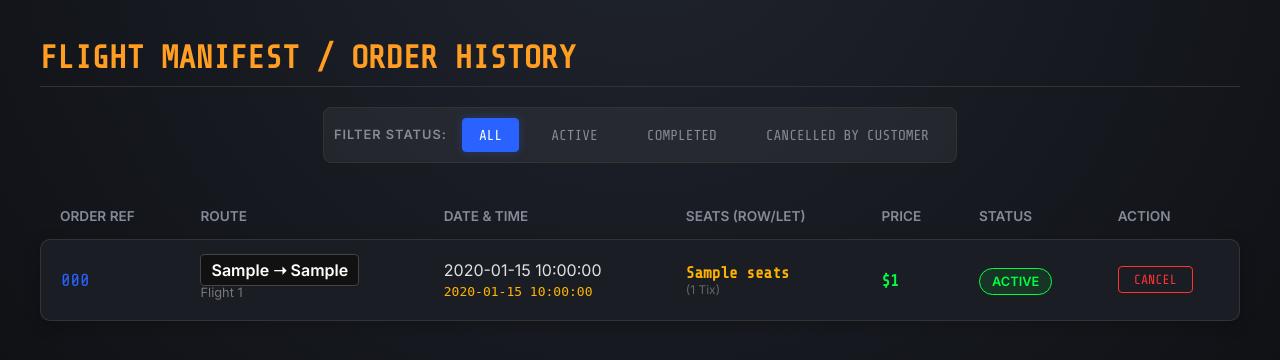
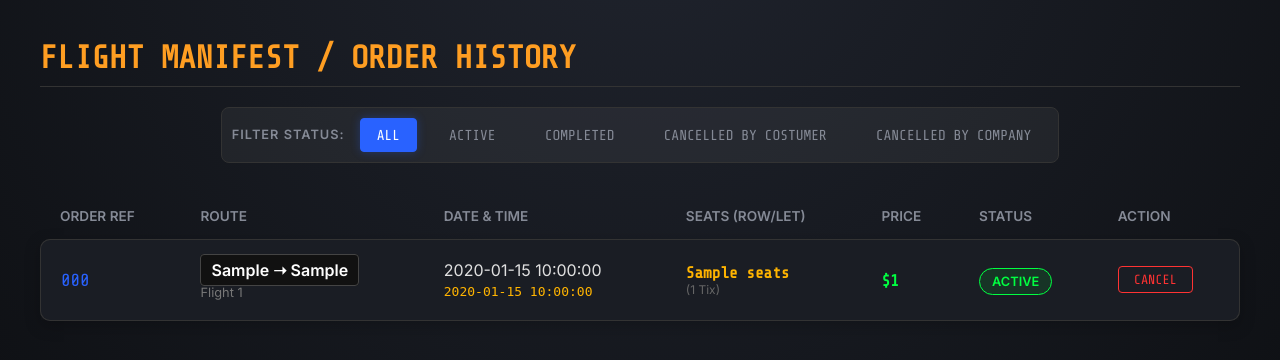
Before and after one commit to maorshavit-boop/InformationSystems, a Flask app: template templates/mytrips.html in a window 1280 px wide. Shown: the part 131-491 px from the top of the page. Run offline with Flask 3, Linux system fonts and the light colour scheme; a user stored in the database is signed in; tables that the repository leaves empty or names only in its code hold one stand-in row (values such as "Sample post"); the template is opened without the code that fills it: most values are stand-ins (such as "Sample title", 1, 10 or a date in 2020); data that the repository does not hold is empty.

Commit message:
Updated summary_order and my trips with missing features (birth_date and cancelled by company)

```diff
--- a/templates/mytrips.html
+++ b/templates/mytrips.html
@@ -43,7 +43,8 @@
             <a href="{{ url_for('my_trips', status='All') }}" class="filter-btn {{ 'active' if current_filter == 'All' else '' }}">ALL</a>
             <a href="{{ url_for('my_trips', status='Active') }}" class="filter-btn {{ 'active' if current_filter == 'Active' else '' }}">ACTIVE</a>
             <a href="{{ url_for('my_trips', status='Executed') }}" class="filter-btn {{ 'active' if current_filter == 'Executed' else '' }}">COMPLETED</a>
-            <a href="{{ url_for('my_trips', status='Cancelled by customer') }}" class="filter-btn {{ 'active' if current_filter == 'Cancelled by customer' else '' }}">CANCELLED BY CUSTOMER</a>
+            <a href="{{ url_for('my_trips', status='Cancelled by customer') }}" class="filter-btn {{ 'active' if current_filter == 'Cancelled by customer' else '' }}">CANCELLED BY COSTUMER</a>
+            <a href="{{ url_for('my_trips', status='Cancelled by system') }}" class="filter-btn {{ 'active' if current_filter == 'Cancelled by system' else '' }}">CANCELLED BY COMPANY</a>
         </div>
 
         {% if orders %}
--- a/templates/summary.html
+++ b/templates/summary.html
@@ -35,6 +35,7 @@
                         <div><span style="color: #888; font-size: 0.8em;">FULL NAME</span><div style="color: white;">{{ current_user.first_name }} {{ current_user.last_name }}</div></div>
                         <div><span style="color: #888; font-size: 0.8em;">PASSPORT NO.</span><div style="color: var(--neon-yellow);">{{ current_user.passport_num }}</div></div>
                         <div><span style="color: #888; font-size: 0.8em;">REGISTERED EMAIL</span><div style="color: white;">{{ current_user.email }}</div></div>
+                        <div><span style="color: #888; font-size: 0.8em;">BIRTH DATE</span><div style="color: white;">{{ current_user.birth_date }}</div></div>
                     </div>
                 {% elif guest %}
                     <div style="display: grid; grid-template-columns: 1fr 1fr; gap: 10px;">
```
Also changed, not shown: 2 other files.
